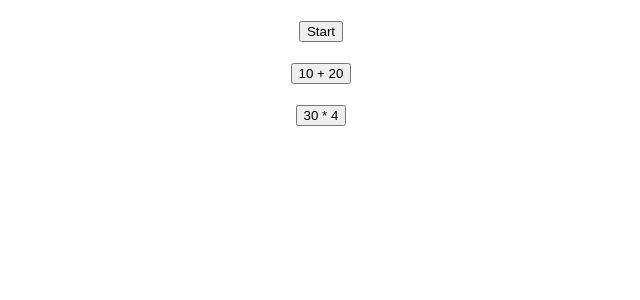
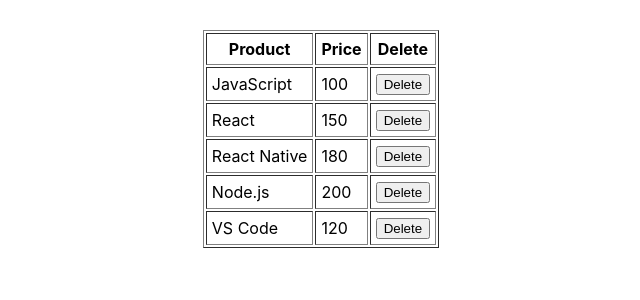
Before and after one commit to student-Blue/app1, a React (Create React App) app: page / in a window 1280 px wide. Shown: the top 300 px of the page, without its empty margins (319-959 px from the left). Built offline with nearby package versions, Linux system fonts and the light colour scheme.

Commit message:
Create Ref-Arrays

```diff
--- a/src/App.js
+++ b/src/App.js
@@ -1,8 +1,8 @@
 import React from 'react';
-import { EventData1 } from './event-data';
+import RefsArray from './refs-array';
 
 function App() {
-  return <EventData1 />;
+  return <RefsArray />;
 
 }
 
--- /dev/null
+++ b/src/refs-array.js
@@ -0,0 +1,49 @@
+import React from "react";
+
+export default function RefsArray() {
+    const table = React.useRef()
+    const tr = React.useRef([])
+
+    const data = [
+        ['JavaScript', 100],
+        ['React', 150],
+        ['React Native', 180],
+        ['Node.js', 200],
+        ['VS Code', 120]
+    ]
+
+    const onClickButton = (i) => {
+        const index = tr.current[i].rowIndex
+        table.current.deleteRow(index)
+    }
+
+    const onMouseOverRow = (i) => {
+        tr.current[i].style.backgroundColor = 'yellow'
+    }
+
+    const onMouseOutRow = (i) => {
+        tr.current[i].style.backgroundColor = 'white'
+    }
+
+    const tableStyles = { margin: 'auto', marginTop: 30 }
+
+    return (
+        <table ref={table} border="1" cellPadding={5} style={tableStyles}>
+            <tr><th>Product</th><th>Price</th><th>Delete</th></tr>
+            {
+                data.map((item, i) => {
+                    return (
+                        <tr ref={el => tr.current[i] = el}
+                            onMouseOver={() => onMouseOverRow(i)}
+                            onMouseOut={() => onMouseOutRow(i)}
+                        >
+                            <td>{item[0]}</td>
+                            <td>{item[1]}</td>
+                            <td><button onClick={() => onClickButton(i)}>Delete</button></td>
+                        </tr>
+                    )
+                })
+            }
+        </table>
+    )
+}
```
Also changed, not shown: src/calculator.js (line endings or trailing spaces).
